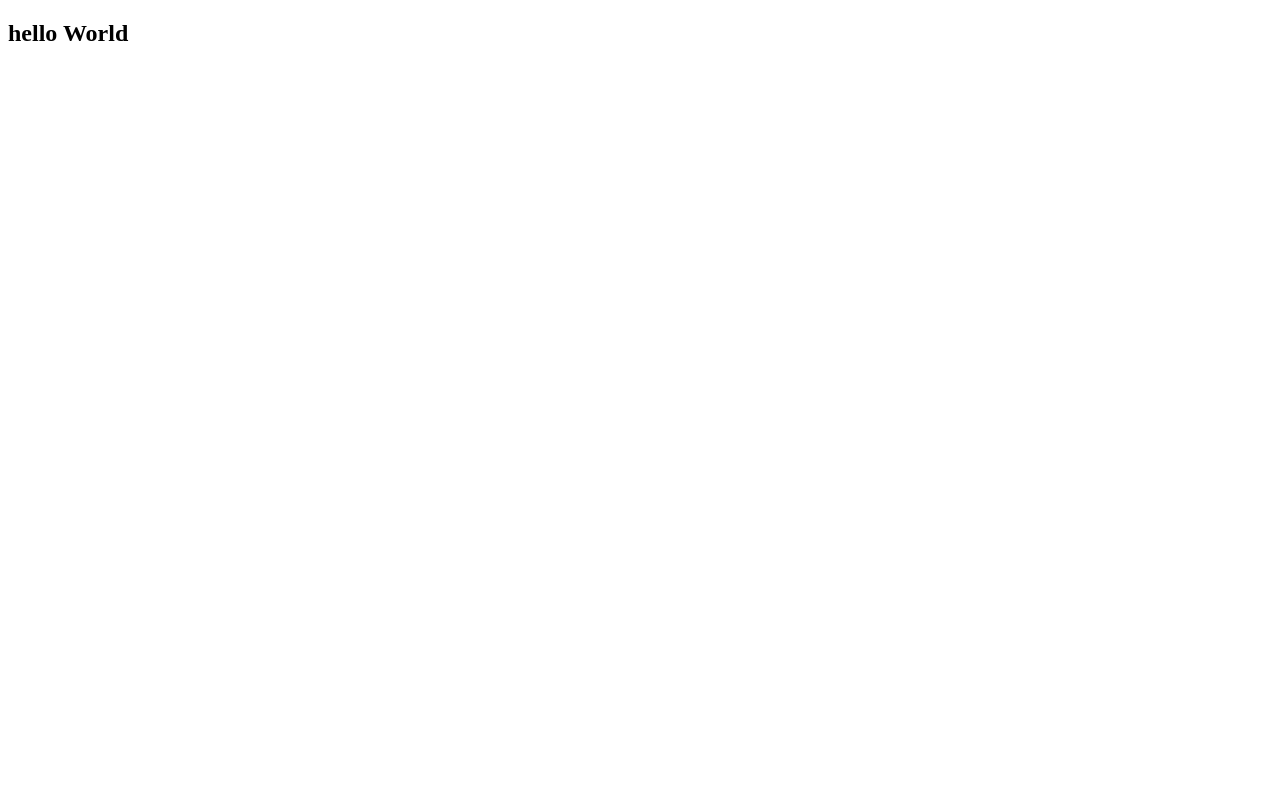
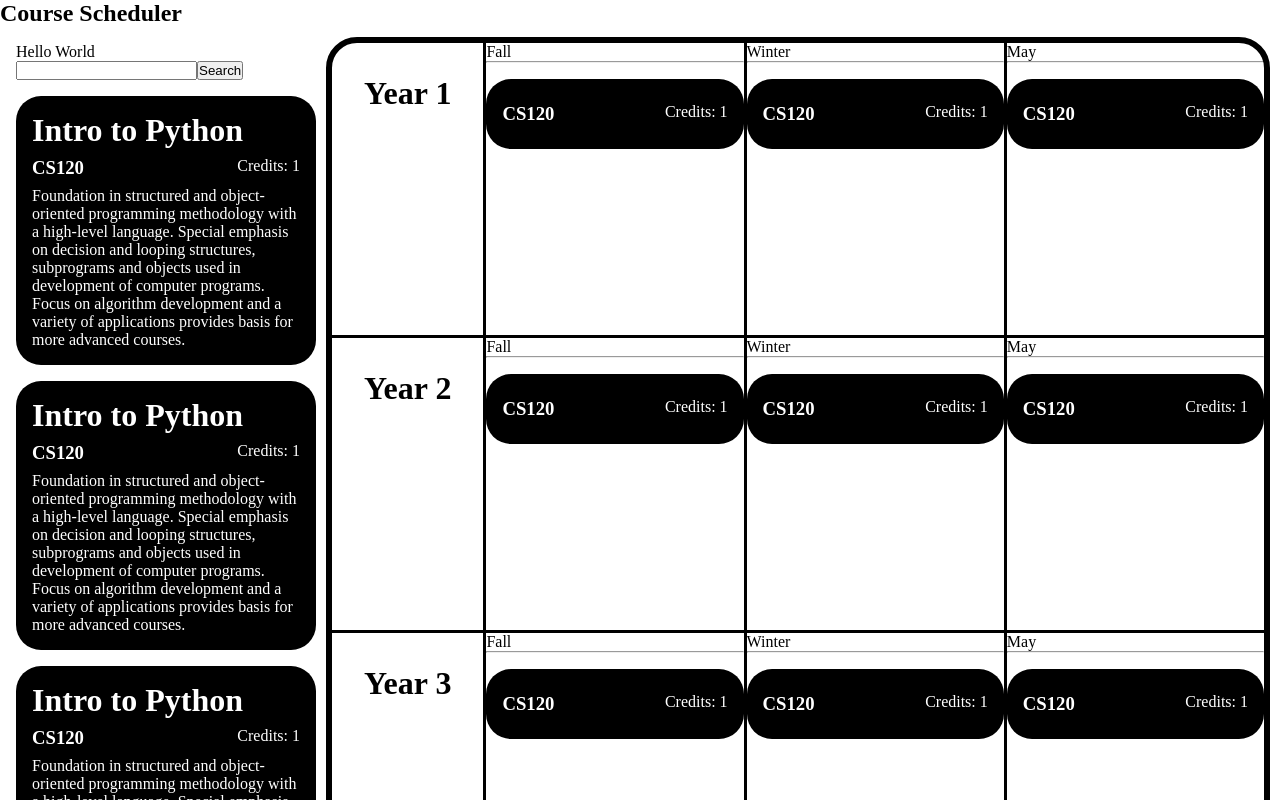
Before and after one commit to wood20q/CourseScheduler, a React (Vite) app: page / in a window 1280 px wide. Shown: the top 800 px of the page. Built offline with nearby package versions, Linux system fonts and the light colour scheme.

Commit message:
Very minimal layout for the main page setup

```diff
--- a/src/App.jsx
+++ b/src/App.jsx
@@ -1,9 +1,24 @@
 import { useState } from 'react'
+import Year from './components/Year'
+import AvailableCourses from './components/AvailableCourses'
 
 function App() {
   return (
     <>
-      <h2>hello World</h2>
+      <nav>
+        <h2>Course Scheduler</h2>
+      </nav>
+      <main>
+        <div className="availableCourses">
+          <AvailableCourses/>
+        </div>
+        <div className="scheduleArea">
+          <Year yearNumber={1}/>
+          <Year yearNumber={2}/>
+          <Year yearNumber={3}/>
+          <Year yearNumber={4}/>
+        </div>
+      </main>
     </>
   )
 }
--- /dev/null
+++ b/src/components/AvailableCourses.jsx
@@ -0,0 +1,19 @@
+import CourseCard from "./CourseCard"
+
+function AvailableCourses() {
+    return (
+        <>
+            <p>Hello World</p>
+            <form id="searchForm">
+                <input id="searchBox" type="text" />
+                <button type="submit">Search</button>
+            </form>
+            <CourseCard name={"Intro to Python"} code={"CS120"} credits={1} description={"Foundation in structured and object-oriented programming methodology with a high-level language. Special emphasis on decision and looping structures, subprograms and objects used in development of computer programs. Focus on algorithm development and a variety of applications provides basis for more advanced courses."}/>
+            <CourseCard name={"Intro to Python"} code={"CS120"} credits={1} description={"Foundation in structured and object-oriented programming methodology with a high-level language. Special emphasis on decision and looping structures, subprograms and objects used in development of computer programs. Focus on algorithm development and a variety of applications provides basis for more advanced courses."}/>
+            <CourseCard name={"Intro to Python"} code={"CS120"} credits={1} description={"Foundation in structured and object-oriented programming methodology with a high-level language. Special emphasis on decision and looping structures, subprograms and objects used in development of computer programs. Focus on algorithm development and a variety of applications provides basis for more advanced courses."}/>
+            <CourseCard name={"Intro to Python"} code={"CS120"} credits={1} description={"Foundation in structured and object-oriented programming methodology with a high-level language. Special emphasis on decision and looping structures, subprograms and objects used in development of computer programs. Focus on algorithm development and a variety of applications provides basis for more advanced courses."}/>
+        </>
+    )
+}
+
+export default AvailableCourses
--- /dev/null
+++ b/src/components/CourseCard.jsx
@@ -0,0 +1,12 @@
+function CourseCard({ code, name, credits, description }) {
+    return (
+        <div className="course">
+            <h1 className="name">{name}</h1>
+            <h3 className="code">{code}</h3>
+            <p className="credits">Credits: {credits}</p>
+            <p className="description">{description}</p>
+        </div>
+    )
+}
+
+export default CourseCard
--- /dev/null
+++ b/src/components/Term.jsx
@@ -0,0 +1,13 @@
+import CourseCard from "./CourseCard"
+
+function Term({ termLabel }) {
+    return (
+        <div className="term">
+            <p>{termLabel}</p>
+            <hr />
+            <CourseCard name={"Intro to Python"} code={"CS120"} credits={1} description={"Foundation in structured and object-oriented programming methodology with a high-level language. Special emphasis on decision and looping structures, subprograms and objects used in development of computer programs. Focus on algorithm development and a variety of applications provides basis for more advanced courses."}/>
+        </div>
+    )
+}
+
+export default Term
--- /dev/null
+++ b/src/components/Year.jsx
@@ -0,0 +1,16 @@
+import Term from "./Term"
+
+function Year({ yearNumber }) {
+    return (
+        <div className="yearBlock">
+            <h1 id="yearLabel">Year {yearNumber}</h1>
+            <div className="termBlock">
+                <Term termLabel={"Fall"}/>
+                <Term termLabel={"Winter"}/>
+                <Term termLabel={"May"}/>
+            </div>
+        </div>
+    )
+}
+
+export default Year
--- a/src/index.css
+++ b/src/index.css
@@ -0,0 +1,73 @@
+/* Setup CSS */
+* {
+  margin: 0;
+  padding: 0;
+}
+
+:root {
+  --grid-outline: 3px;
+}
+
+/* Setting the main grid of the site */
+main {
+  display: grid;
+  grid-template-columns: 300px 1fr;
+  gap: 1em;
+  margin: 1em;
+}
+
+/* Setting Schedule Grid */
+.scheduleArea {
+  display: grid;
+  background-color: black;
+  border-radius: 25px;
+  gap: var(--grid-outline);
+  outline: calc(var(--grid-outline) * 2) solid black;
+}
+
+.yearBlock {
+  display: grid;
+  grid-template-columns: auto 1fr;
+  gap: var(--grid-outline);
+}
+
+.termBlock {
+  display: grid;
+  grid-template-columns: repeat(auto-fit, minMax(0px, 1fr));
+  gap: var(--grid-outline);
+}
+
+/* Fixing background color */
+#yearLabel {
+  padding: 1em;
+  background-color: white;
+}
+
+.term {
+  background-color: white;
+}
+
+/* Course Card Styles */
+.course {
+  display: grid;
+  background-color: black;
+  color: white;
+  margin-top: 1em;
+  padding: 1em;
+  border-radius: 25px;
+  gap: 0.5em;
+  grid-template-columns: 1fr auto;
+  grid-template-areas:
+    "courseName courseName"
+    "courseCode courseCredits"
+    "courseDescription courseDescription";
+}
+
+.course .name { grid-area: courseName; }
+.course .code { grid-area: courseCode; }
+.course .credits { grid-area: courseCredits; }
+.course .description { grid-area: courseDescription; }
+
+.scheduleArea .course > :not(.code, .credits) {
+  display: none;
+}
```
